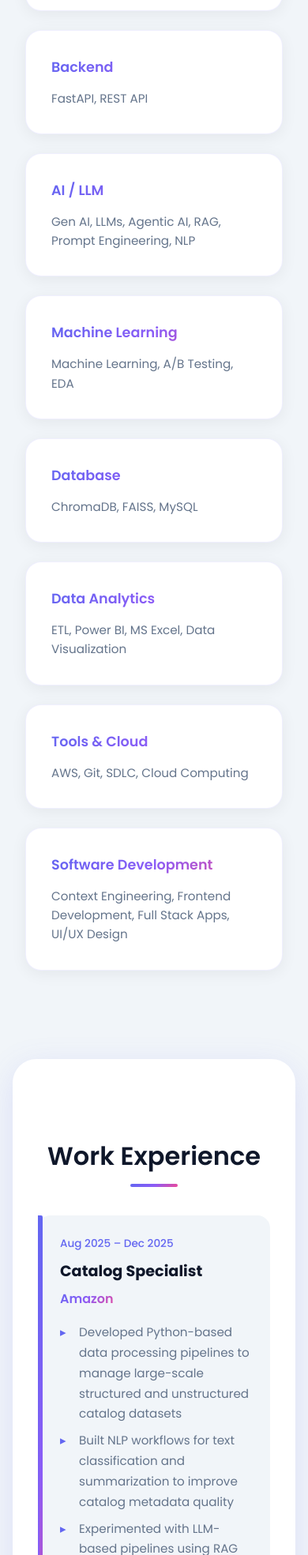
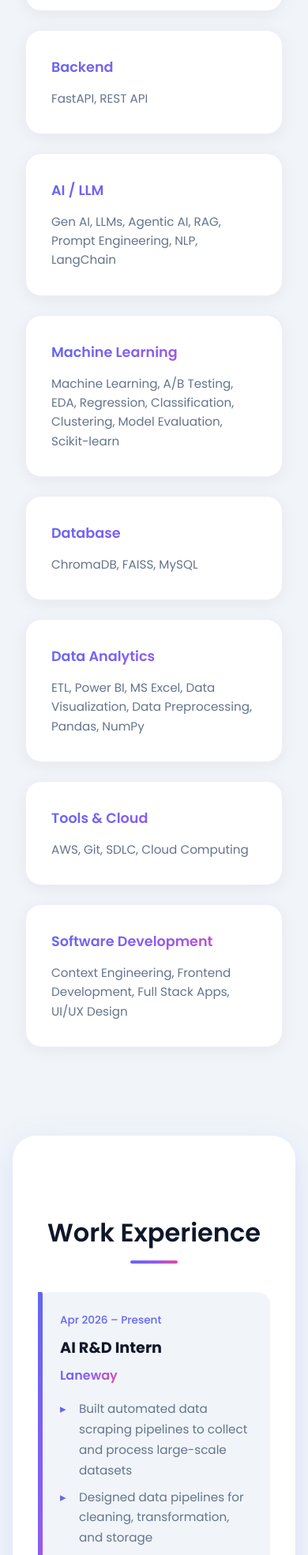
Before and after one commit to GothamAnupa/portfolio, a plain HTML site: page index.html in a window 390 px wide. Shown: the part 2008-3977 px from the top of the page at 79% size. Drawn offline with Linux system fonts and the light colour scheme.

Commit message:
Add missing details: Laneway experience, phone number, and skills

```diff
--- a/index.html
+++ b/index.html
@@ -56,11 +56,11 @@
             </div>
             <div class="skill-category">
                 <h3>AI / LLM</h3>
-                <p>Gen AI, LLMs, Agentic AI, RAG, Prompt Engineering, NLP</p>
+                <p>Gen AI, LLMs, Agentic AI, RAG, Prompt Engineering, NLP, LangChain</p>
             </div>
             <div class="skill-category">
                 <h3>Machine Learning</h3>
-                <p>Machine Learning, A/B Testing, EDA</p>
+                <p>Machine Learning, A/B Testing, EDA, Regression, Classification, Clustering, Model Evaluation, Scikit-learn</p>
             </div>
             <div class="skill-category">
                 <h3>Database</h3>
@@ -68,7 +68,7 @@
             </div>
             <div class="skill-category">
                 <h3>Data Analytics</h3>
-                <p>ETL, Power BI, MS Excel, Data Visualization</p>
+                <p>ETL, Power BI, MS Excel, Data Visualization, Data Preprocessing, Pandas, NumPy</p>
             </div>
             <div class="skill-category">
                 <h3>Tools & Cloud</h3>
@@ -84,6 +84,19 @@
     <section id="experience" class="experience">
         <h2>Work Experience</h2>
         <div class="timeline">
+            <div class="timeline-item">
+                <div class="timeline-date">Apr 2026 – Present</div>
+                <div class="timeline-content">
+                    <h3>AI R&D Intern</h3>
+                    <p class="company">Laneway</p>
+                    <ul>
+                        <li>Built automated data scraping pipelines to collect and process large-scale datasets</li>
+                        <li>Designed data pipelines for cleaning, transformation, and storage</li>
+                        <li>Developed automation workflows, reducing manual effort by 35%</li>
+                        <li>Improved data quality and model readiness, increasing performance by 15%</li>
+                    </ul>
+                </div>
+            </div>
             <div class="timeline-item">
                 <div class="timeline-date">Aug 2025 – Dec 2025</div>
                 <div class="timeline-content">
@@ -202,7 +215,9 @@
             <a href="mailto:gothamanupa@gmail.com" class="btn">Email</a>
             <a href="https://linkedin.com/in/anupagotham" target="_blank" class="btn">LinkedIn</a>
             <a href="https://github.com/GothamAnupa" target="_blank" class="btn">GitHub</a>
+            <a href="tel:+919701884897" class="btn">Phone</a>
         </div>
+        <p class="contact-info">+91 9701884897 | gothamanupa@gmail.com</p>
     </section>
 
     <footer>
```
